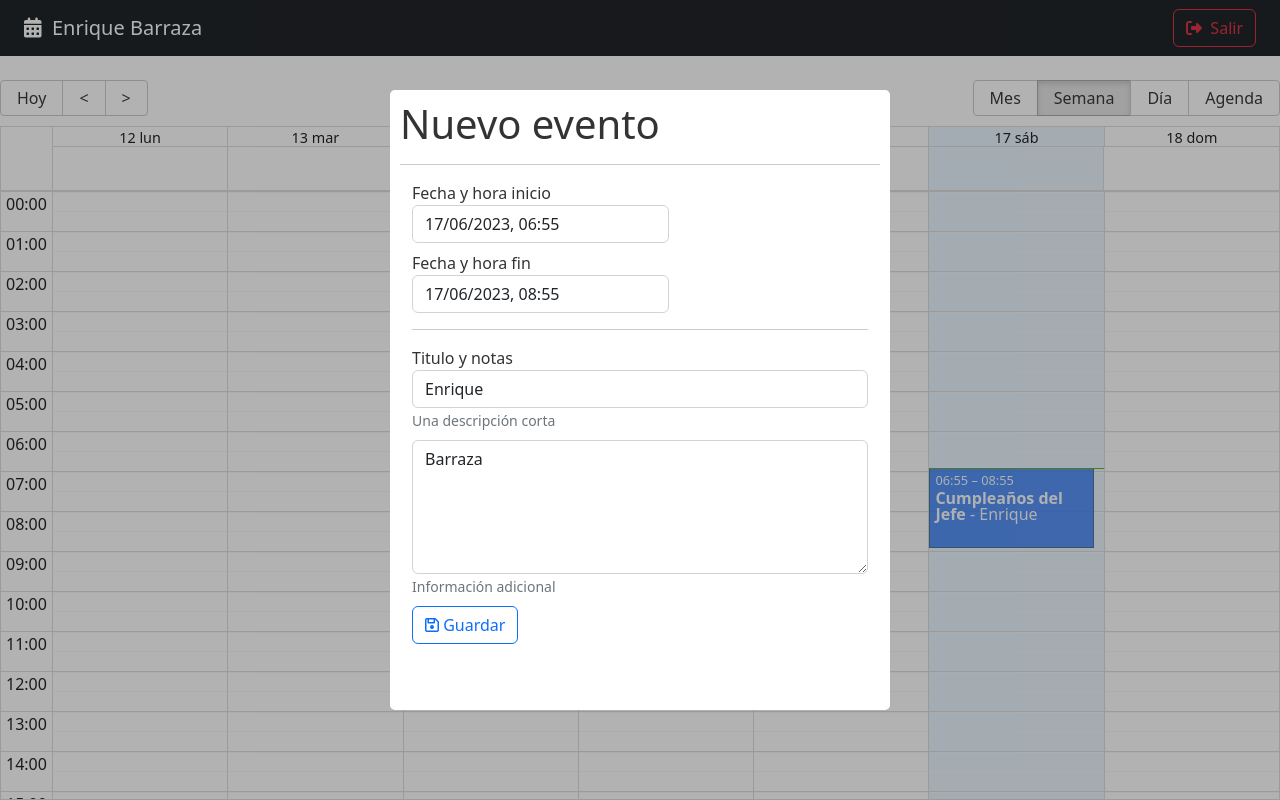
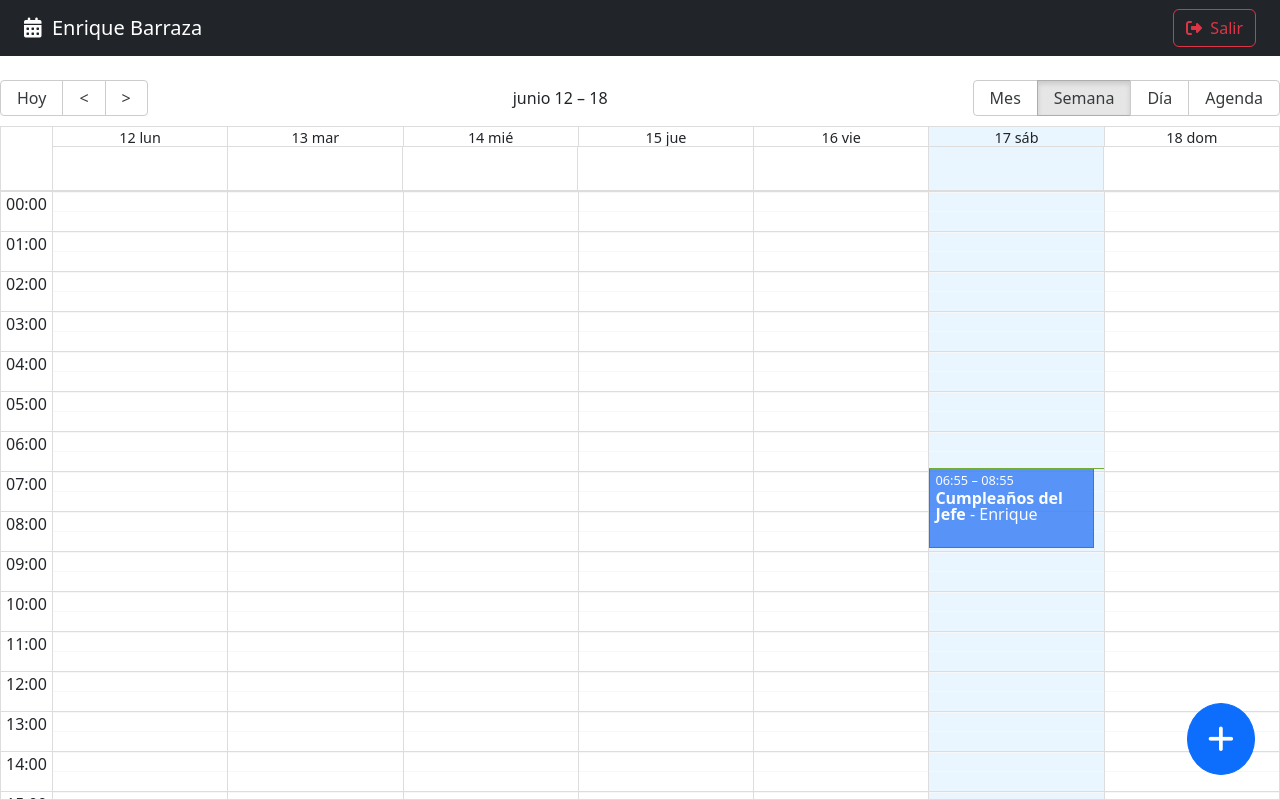
Before and after one commit to DARKSPACE98/CalendarApp, a React (Vite) app: page / in a window 1280 px wide. Built offline with nearby package versions, Linux system fonts and the light colour scheme.

Commit message:
Se agregan hooks, propiedades y metodos para el CalendarSlice y FabButton

```diff
--- a/src/calendar/components/CalendarModal.jsx
+++ b/src/calendar/components/CalendarModal.jsx
@@ -1,5 +1,5 @@
 import { addHours, differenceInSeconds } from 'date-fns';
-import { useMemo, useState } from 'react';
+import { useEffect, useMemo, useState } from 'react';
 
 import Modal from 'react-modal';
 import DatePicker, { registerLocale } from "react-datepicker";
@@ -8,6 +8,7 @@
 
 import Swal from 'sweetalert2';
 import 'sweetalert2/dist/sweetalert2.min.css'
+import { useCalendarStore, useUiStore } from '../../hooks';
 
 registerLocale('es', es)
 
@@ -26,13 +27,15 @@
 
 export const CalendarModal = () => {
 
-  const [isOpen, setIsOpen] = useState(true);
+  const { isDateModalOpen, closeDateModal } = useUiStore();
+
+  const { activeEvent } = useCalendarStore();
 
   const [formSubmited, setFormSubmited] = useState()
 
   const [formValues, setFormValues] = useState({
-    title: 'Enrique',
-    notes: 'Barraza',
+    title: '',
+    notes: '',
     start: new Date(),
     end: addHours( new Date(), 2),
 
@@ -47,6 +50,16 @@
   : 'is-invalid';
 
 },[formValues.title, formSubmited])
+
+useEffect(() => {
+  if( activeEvent !== null) {
+    setFormValues({...activeEvent});
+  }
+
+
+}, [activeEvent])
+
+
 
   const onInputChange = ({target}) => {
     setFormValues({
@@ -65,8 +78,8 @@
   }
 
   const onCloseModal = () => {
-    console.log('cerrando modal')
-    setIsOpen(false);
+   // console.log('cerrando modal')
+    closeDateModal();
   }
 
   const onSubmit = (event) => {
@@ -91,7 +104,7 @@
 
   return (
     <Modal
-        isOpen={ isOpen }
+        isOpen={ isDateModalOpen }
         onRequestClose={ onCloseModal }
         style={customStyles}
         className="modal"
--- /dev/null
+++ b/src/calendar/components/FabAddNew.jsx
@@ -0,0 +1,34 @@
+import { addHours } from "date-fns";
+import { useCalendarStore, useUiStore } from "../../hooks"
+
+
+export const FabAddNew = () => {
+
+    const { openDateModal } = useUiStore();
+    const { setActiveEvent } = useCalendarStore();
+
+    const handleClickNew = () => {
+        setActiveEvent({
+            title: '',
+            notes: '',
+            start: new Date(),
+            end: addHours(  new Date(), 2),
+            bgColor: '#fafafa',
+            user: {
+              _id: '123',
+              name: 'Enrique'
+            }
+          })
+
+        openDateModal();
+    }
+
+  return (
+    <button
+    className="btn btn-primary fab"
+    onClick={ handleClickNew}
+    >
+        <i className="fas fa-plus"></i>
+    </button>
+  )
+}
--- a/src/calendar/pages/CalendarPage.jsx
+++ b/src/calendar/pages/CalendarPage.jsx
@@ -1,28 +1,20 @@
-import { CalendarEvent, CalendarModal, Navbar } from "../"
+import { CalendarEvent, CalendarModal, FabAddNew, Navbar } from "../"
+
 import { Calendar } from 'react-big-calendar'
 import 'react-big-calendar/lib/css/react-big-calendar.css';
-
-import { addHours } from "date-fns"
-import { getMessagesES, localizer } from "../../helpers";
 import { useState } from "react";
 
+import { getMessagesES, localizer } from "../../helpers";
+import { useCalendarStore, useUiStore } from "../../hooks";
 
-
-const events = [{
-  title: 'Cumpleaños del Jefe',
-  notes: 'Hay que comprar el pastel',
-  start: new Date(),
-  end: addHours(  new Date(), 2),
-  bgColor: '#fafafa',
-  user: {
-    _id: '123',
-    name: 'Enrique'
-  }
-}]
 
 export const CalendarPage = () => {
 
-  const [lastView, setLastView] = useState(localStorage.getItem('lastView') || 'week')
+  const { events, setActiveEvent } = useCalendarStore();
+
+  const { openDateModal } = useUiStore();
+
+  const [ lastView, setLastView ] = useState(localStorage.getItem('lastView') || 'week')
 
   const eventStyleGetter = ( event, start, end, isSelected ) => {
 
@@ -39,11 +31,13 @@
 
   }
 
-  const onDoubleClick = (event) => {
-    console.log({doubleClick: event})
+  const onDoubleClick = ( event ) => {
+   // console.log({doubleClick: event})
+    openDateModal();
   }
   const onSelect = (event) => {
-    console.log({click: event})
+    //console.log({click: event})
+   setActiveEvent(event);
   }
 
   const onViewChange = (event) =>{
@@ -77,6 +71,7 @@
    />
 
      <CalendarModal />
+     <FabAddNew />
 
     </>
   )
--- /dev/null
+++ b/src/hooks/index.js
@@ -0,0 +1,5 @@
+
+
+export * from './useUiStore';
+
+export * from './useCalendarStore';
--- /dev/null
+++ b/src/hooks/useCalendarStore.js
@@ -0,0 +1,22 @@
+import { useDispatch, useSelector } from "react-redux"
+import { onSetActiveEvent } from "../store";
+
+export const useCalendarStore = () => {
+
+    const dispatch = useDispatch();
+
+    const { events, activeEvent } = useSelector(state => state.calendar)
+
+    const setActiveEvent = (calendarEvent) =>{
+        dispatch( onSetActiveEvent( calendarEvent ));
+    }
+
+    return{
+        //* Propiedades
+        activeEvent,
+        events,
+
+        //* Metodos
+        setActiveEvent,
+  }
+}
--- /dev/null
+++ b/src/hooks/useUiStore.js
@@ -0,0 +1,35 @@
+import { useDispatch, useSelector } from "react-redux"
+import { onCloseDateModal, onOpenDateModal } from "../store";
+import { is } from "date-fns/locale";
+
+export const  useUiStore = () => {
+
+   const dispatch = useDispatch();
+
+   const {
+    isDateModalOpen
+   } = useSelector( state => state.ui)
+
+   const openDateModal = () =>{
+        dispatch( onOpenDateModal() )
+   }
+
+   const closeDateModal = () =>{
+     dispatch( onCloseDateModal() )
+   }
+   /* const toggleDateModal = () =>{
+      (isDateModalOpen)
+
+   } */
+
+   return {
+
+    //!Propiedades
+    isDateModalOpen,
+
+    //!Metodos
+    openDateModal,
+    closeDateModal,
+
+    }
+}
--- /dev/null
+++ b/src/store/calendar/calendarSlice.js
@@ -0,0 +1,35 @@
+import { createSlice } from '@reduxjs/toolkit';
+import { addHours } from 'date-fns';
+
+const tempEvent =  {
+    _id: new Date().getTime(),
+    title: 'Cumpleaños del Jefe',
+    notes: 'Hay que comprar el pastel',
+    start: new Date(),
+    end: addHours(  new Date(), 2),
+    bgColor: '#fafafa',
+    user: {
+      _id: '123',
+      name: 'Enrique'
+    }
+  }
+
+export const calendarSlice = createSlice({
+    name: 'calendar',
+    initialState: {
+        events: [
+            tempEvent
+        ],
+        activeEvent: null
+
+    },
+    reducers: {
+        onSetActiveEvent: ( state, {payload}) => {
+            state.activeEvent = payload;
+        }
+    }
+});
+
+
+// Action creators are generated for each case reducer function
+export const { onSetActiveEvent } = calendarSlice.actions;
--- a/src/store/index.js
+++ b/src/store/index.js
@@ -1,3 +1,5 @@
 
 export * from './ui/uiSlice';
+export * from './calendar/calendarSlice';
+
 export * from './store';
--- a/src/store/store.js
+++ b/src/store/store.js
@@ -1,11 +1,13 @@
-import { uiSlice } from "./";
+import { uiSlice, calendarSlice} from "./";
 import { configureStore } from "@reduxjs/toolkit";
 
 
 export const store = configureStore({
 
     reducer: {
+        calendar: calendarSlice.reducer,
         ui: uiSlice.reducer
+
     }
 
 });
--- a/src/styles.css
+++ b/src/styles.css
@@ -38,3 +38,14 @@
   outline: none;
   padding: 10px;
 }
+
+/* FABS */
+
+.fab{
+  border-radius: 100%;
+  bottom: 25px;
+  font-size: 30px;
+  padding: 20px;
+  position: fixed;
+  right: 25px;
+}
```
Also changed, not shown: src/calendar/index.js (+5 -3 lines).
